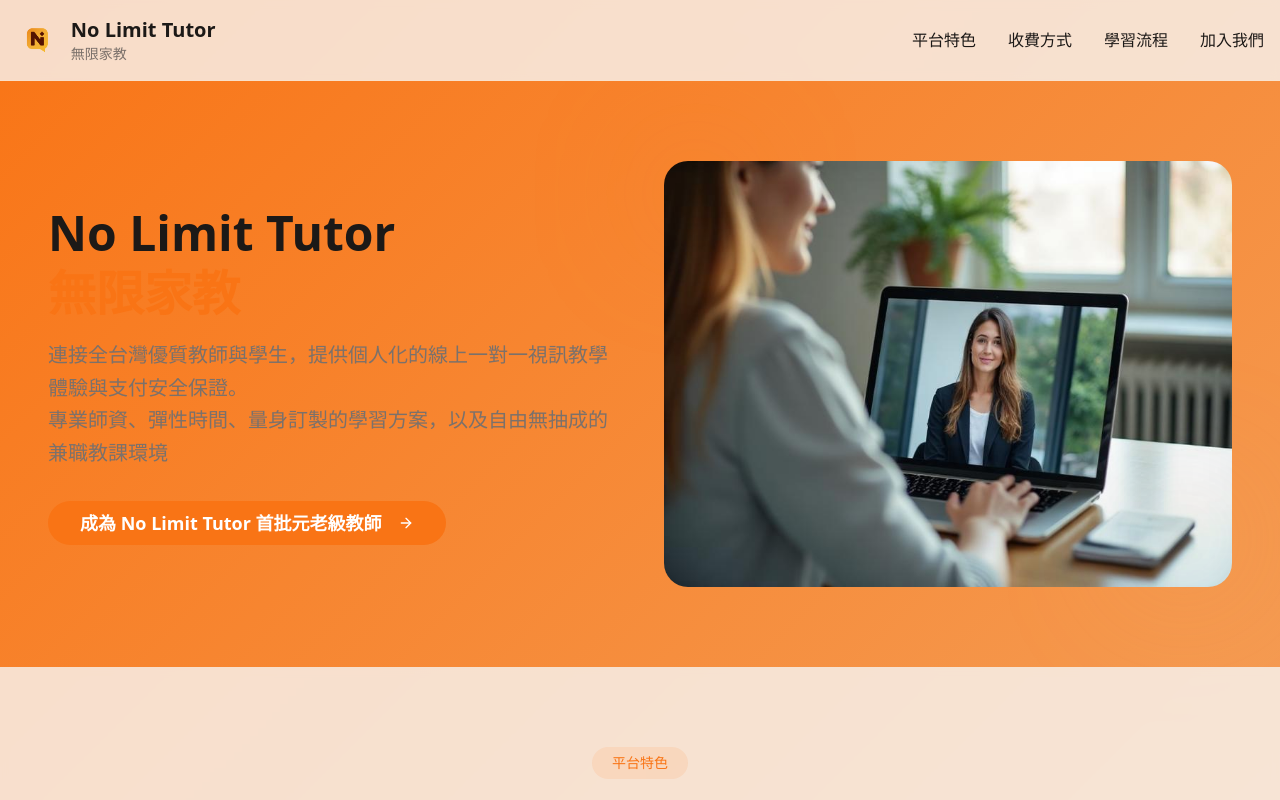
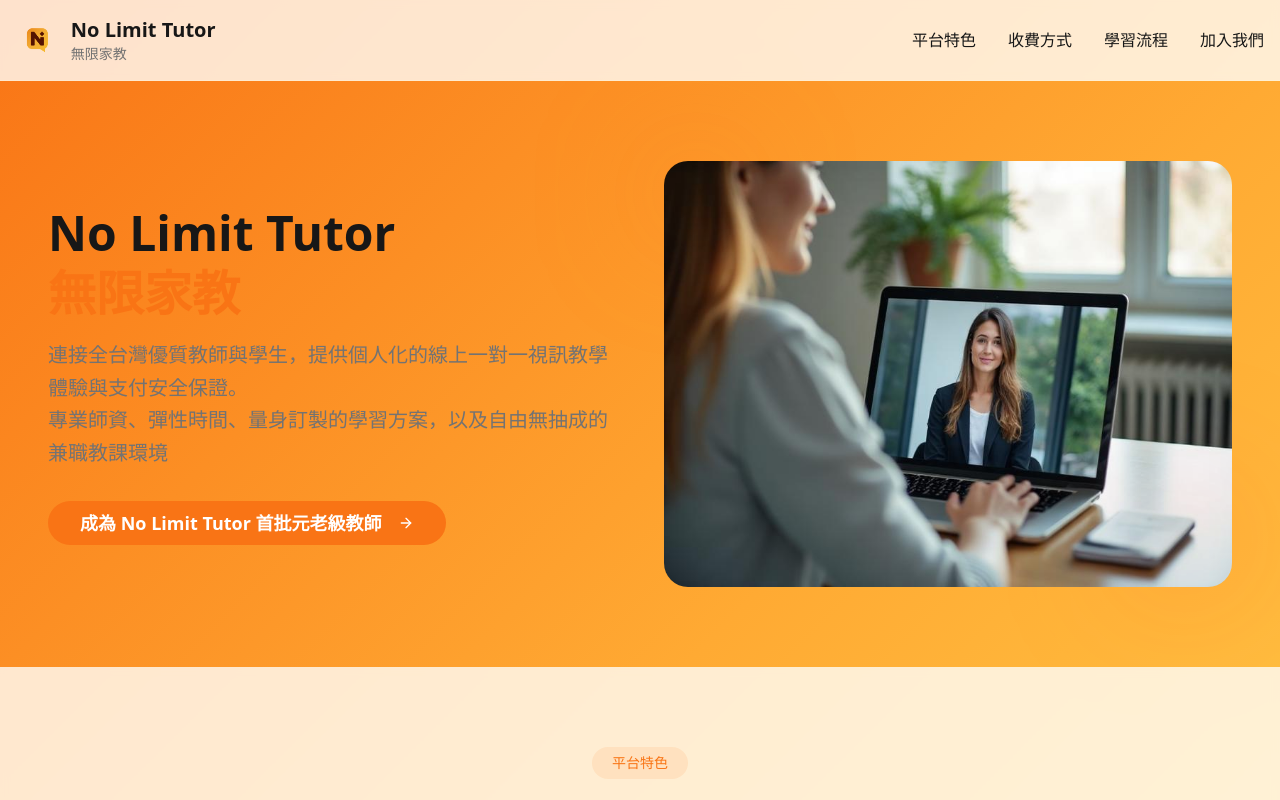
Before and after one commit to yenchun-design/no-limit-tutor-launch-official, a React (Vite) app: page / in a window 1280 px wide. Shown: the top 800 px of the page. Built offline with nearby package versions, Linux system fonts and the light colour scheme.

Commit message:
Refactor: Improve UI design and color scheme
Update UI with new colors, logo, and footer.

```diff
--- a/src/index.css
+++ b/src/index.css
@@ -8,42 +8,44 @@ All colors MUST be HSL.
 
 @layer base {
   :root {
-    --background: 20 14% 97%;
-    --foreground: 24 9% 10%;
+    --background: 50 100% 99%;
+    --foreground: 0 0% 9%;
 
     --card: 0 0% 100%;
-    --card-foreground: 24 9% 10%;
+    --card-foreground: 0 0% 9%;
 
     --popover: 0 0% 100%;
-    --popover-foreground: 24 9% 10%;
+    --popover-foreground: 0 0% 9%;
 
     --primary: 25 95% 53%;
     --primary-foreground: 0 0% 100%;
 
-    --secondary: 39 77% 88%;
-    --secondary-foreground: 24 9% 10%;
+    --secondary: 50 100% 96%;
+    --secondary-foreground: 0 0% 9%;
 
-    --muted: 39 77% 95%;
-    --muted-foreground: 25 7% 45%;
+    --muted: 50 100% 97%;
+    --muted-foreground: 0 0% 45%;
 
-    --accent: 28 85% 68%;
-    --accent-foreground: 24 9% 10%;
+    --accent: 14 100% 57%;
+    --accent-foreground: 0 0% 100%;
 
     --destructive: 0 84% 60%;
     --destructive-foreground: 0 0% 98%;
 
-    --border: 39 77% 88%;
-    --input: 39 77% 88%;
+    --border: 50 100% 92%;
+    --input: 50 100% 96%;
     --ring: 25 95% 53%;
 
-    --radius: 0.75rem;
+    --radius: 1rem;
 
-    /* Custom gradients and colors */
-    --gradient-primary: linear-gradient(135deg, hsl(25 95% 53%), hsl(28 85% 68%));
-    --gradient-hero: linear-gradient(135deg, hsl(25 95% 53%) 0%, hsl(28 85% 68%) 50%, hsl(39 77% 88%) 100%);
-    --gradient-subtle: linear-gradient(180deg, hsl(39 77% 98%) 0%, hsl(39 77% 95%) 100%);
-    --shadow-elegant: 0 10px 30px -10px hsl(25 95% 53% / 0.3);
-    --shadow-glow: 0 0 40px hsl(28 85% 68% / 0.4);
+    /* Enhanced gradients and colors */
+    --gradient-primary: linear-gradient(135deg, hsl(25 95% 53%) 0%, hsl(14 100% 57%) 100%);
+    --gradient-hero: linear-gradient(135deg, hsl(25 95% 53%) 0%, hsl(35 100% 60%) 25%, hsl(45 100% 65%) 50%, hsl(50 100% 96%) 100%);
+    --gradient-card: linear-gradient(145deg, hsl(0 0% 100%) 0%, hsl(50 100% 98%) 100%);
+    --gradient-subtle: linear-gradient(180deg, hsl(50 100% 99%) 0%, hsl(50 100% 97%) 100%);
+    --shadow-elegant: 0 20px 50px -12px hsl(25 95% 53% / 0.25);
+    --shadow-glow: 0 0 50px hsl(14 100% 57% / 0.3);
+    --shadow-card: 0 4px 20px -2px hsl(0 0% 0% / 0.1);
     --transition-smooth: all 0.3s cubic-bezier(0.4, 0, 0.2, 1);
 
     --sidebar-background: 0 0% 98%;
@@ -64,40 +66,42 @@ All colors MUST be HSL.
   }
 
   .dark {
-    --background: 24 9% 10%;
-    --foreground: 39 77% 95%;
+    --background: 0 0% 9%;
+    --foreground: 0 0% 95%;
 
-    --card: 24 9% 12%;
-    --card-foreground: 39 77% 95%;
+    --card: 0 0% 11%;
+    --card-foreground: 0 0% 95%;
 
-    --popover: 24 9% 12%;
-    --popover-foreground: 39 77% 95%;
+    --popover: 0 0% 11%;
+    --popover-foreground: 0 0% 95%;
 
     --primary: 25 95% 53%;
     --primary-foreground: 0 0% 100%;
 
-    --secondary: 24 9% 15%;
-    --secondary-foreground: 39 77% 95%;
+    --secondary: 0 0% 15%;
+    --secondary-foreground: 0 0% 95%;
 
-    --muted: 24 9% 15%;
-    --muted-foreground: 25 7% 65%;
+    --muted: 0 0% 15%;
+    --muted-foreground: 0 0% 65%;
 
-    --accent: 28 85% 68%;
+    --accent: 14 100% 57%;
     --accent-foreground: 0 0% 100%;
 
     --destructive: 0 84% 60%;
     --destructive-foreground: 0 0% 98%;
 
-    --border: 24 9% 15%;
-    --input: 24 9% 15%;
+    --border: 0 0% 20%;
+    --input: 0 0% 15%;
     --ring: 25 95% 53%;
 
-    /* Dark mode gradients */
-    --gradient-primary: linear-gradient(135deg, hsl(25 95% 53%), hsl(28 85% 68%));
-    --gradient-hero: linear-gradient(135deg, hsl(24 9% 10%) 0%, hsl(25 95% 53%) 50%, hsl(28 85% 68%) 100%);
-    --gradient-subtle: linear-gradient(180deg, hsl(24 9% 12%) 0%, hsl(24 9% 10%) 100%);
-    --shadow-elegant: 0 10px 30px -10px hsl(25 95% 53% / 0.4);
-    --shadow-glow: 0 0 40px hsl(28 85% 68% / 0.5);
+    /* Enhanced dark mode gradients */
+    --gradient-primary: linear-gradient(135deg, hsl(25 95% 53%) 0%, hsl(14 100% 57%) 100%);
+    --gradient-hero: linear-gradient(135deg, hsl(0 0% 9%) 0%, hsl(25 95% 53%) 30%, hsl(14 100% 57%) 70%, hsl(0 0% 15%) 100%);
+    --gradient-card: linear-gradient(145deg, hsl(0 0% 11%) 0%, hsl(0 0% 13%) 100%);
+    --gradient-subtle: linear-gradient(180deg, hsl(0 0% 11%) 0%, hsl(0 0% 9%) 100%);
+    --shadow-elegant: 0 20px 50px -12px hsl(25 95% 53% / 0.4);
+    --shadow-glow: 0 0 50px hsl(14 100% 57% / 0.4);
+    --shadow-card: 0 4px 20px -2px hsl(0 0% 0% / 0.3);
     --sidebar-background: 240 5.9% 10%;
     --sidebar-foreground: 240 4.8% 95.9%;
     --sidebar-primary: 224.3 76.3% 48%;
--- a/src/pages/Index.tsx
+++ b/src/pages/Index.tsx
@@ -2,7 +2,7 @@ import { Button } from "@/components/ui/button";
 import { Card, CardContent, CardDescription, CardHeader, CardTitle } from "@/components/ui/card";
 import { Check, Users, Video, Shield, Star, MessageSquare, Calendar, Zap, Award, ArrowRight } from "lucide-react";
 import { Link } from "react-router-dom";
-import nltLogo from "../assets/nlt-logo.png";
+import nltLogo from "../assets/nlt-logo-new.png";
 import heroImage from "../assets/online-tutoring-hero.jpg";
 
 const Index = () => {
```
